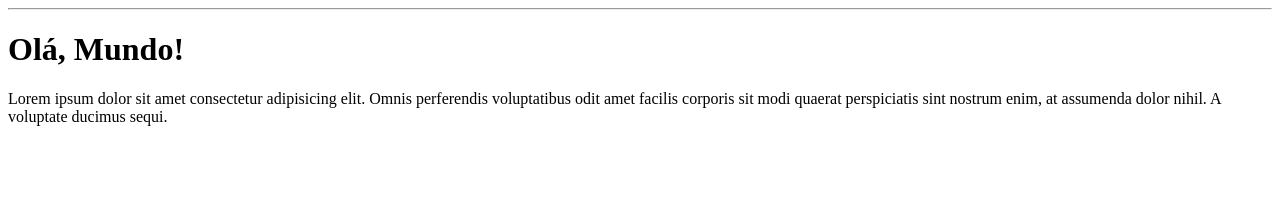
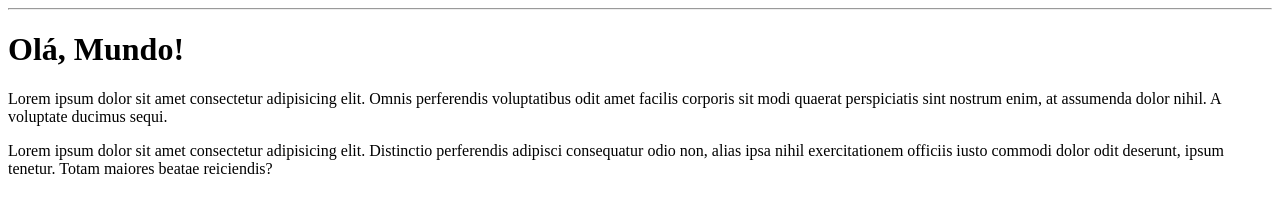
Before and after one commit to joaokennedy7/Ola-Mundo, a plain HTML site: page site-exemplo/index.html in a window 1280 px wide. Drawn offline with Linux system fonts and the light colour scheme.

Commit message:
adicionei um parágrafo

```diff
--- a/site-exemplo/index.html
+++ b/site-exemplo/index.html
@@ -9,5 +9,6 @@
     <hr>
     <h1>Olá, Mundo!</h1>
     <p>Lorem ipsum dolor sit amet consectetur adipisicing elit. Omnis perferendis voluptatibus odit amet facilis corporis sit modi quaerat perspiciatis sint nostrum enim, at assumenda dolor nihil. A voluptate ducimus sequi.</p>
+    <p>Lorem ipsum dolor sit amet consectetur adipisicing elit. Distinctio perferendis adipisci consequatur odio non, alias ipsa nihil exercitationem officiis iusto commodi dolor odit deserunt, ipsum tenetur. Totam maiores beatae reiciendis?</p>
 </body>
 </html>
```
